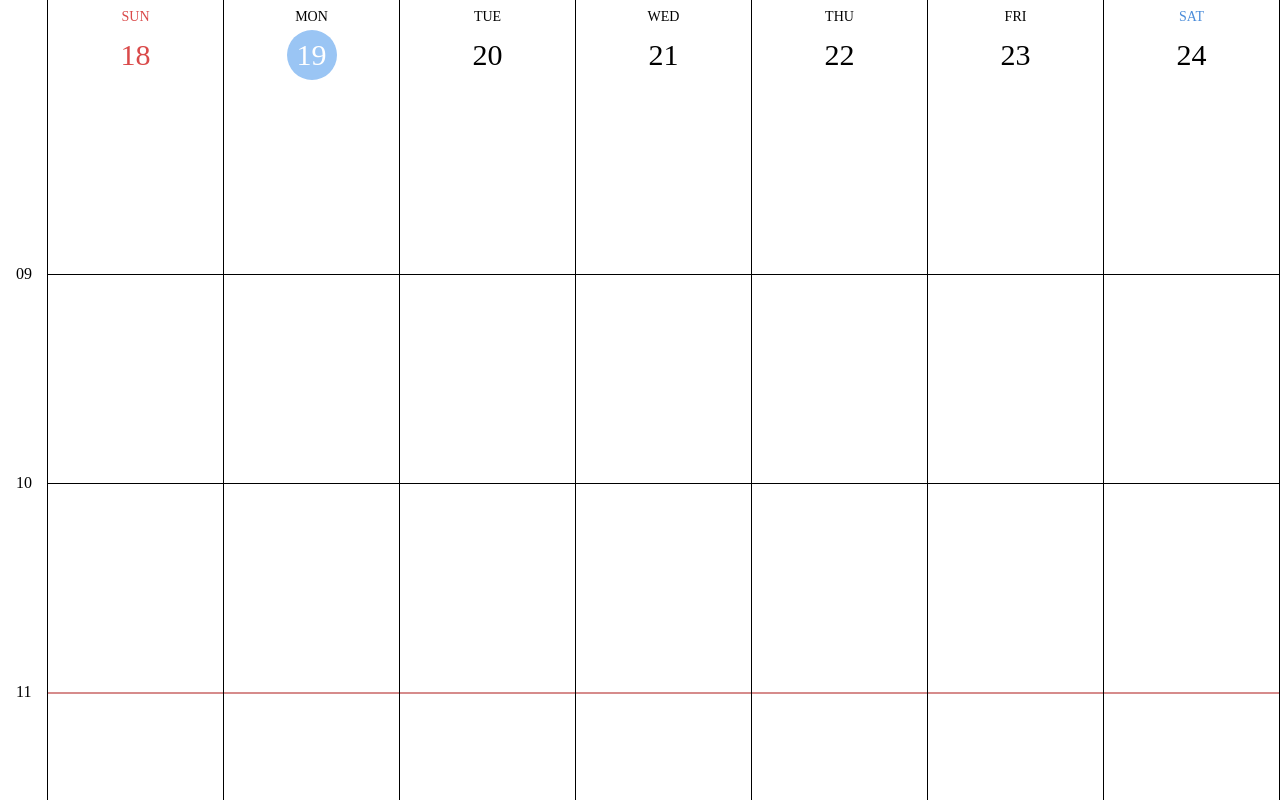
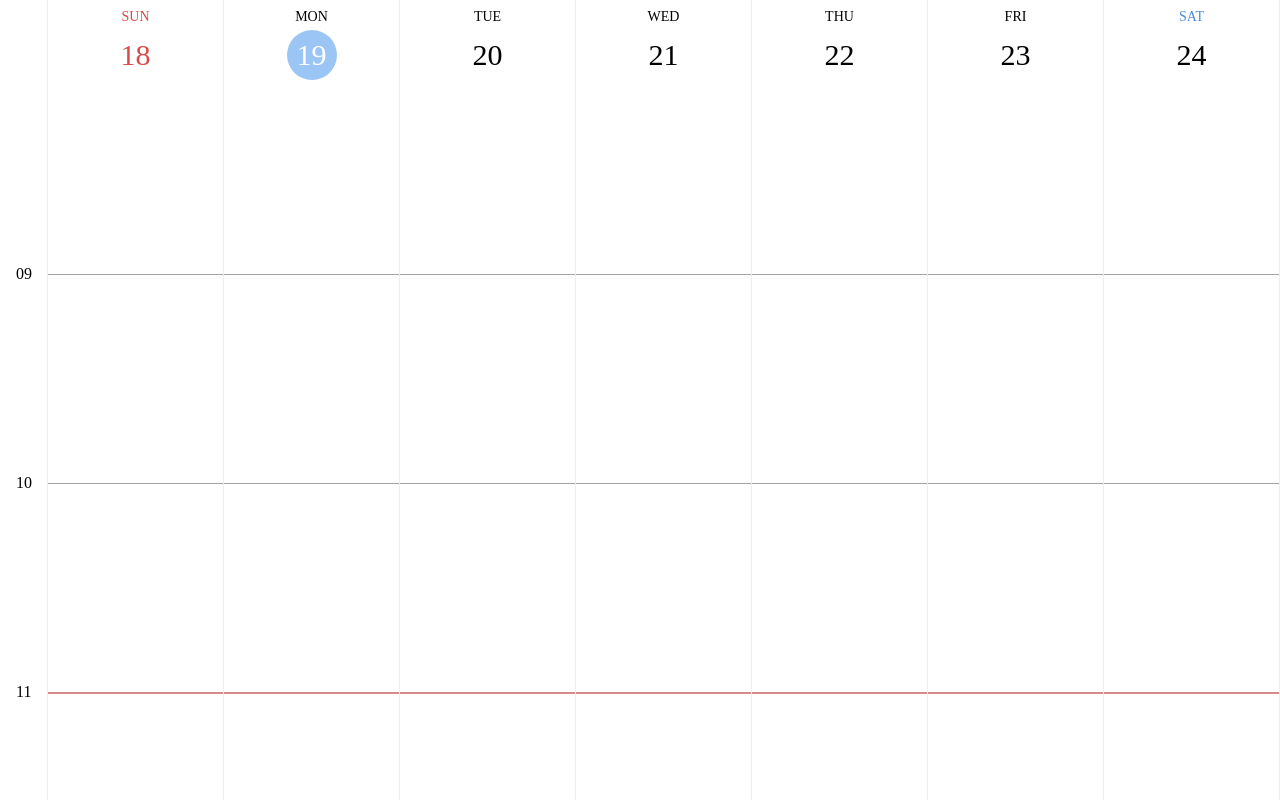
Before and after one commit to codingBottle/JMGDH_Web, a Next.js app: page / in a window 1280 px wide. Shown: the top 800 px of the page. Built offline with nearby package versions, Linux system fonts and the light colour scheme.

Commit message:
주간캘린더 테두리 선 색상 수정

```diff
--- a/src/components/WeeklyCalender/TimeTodo.tsx
+++ b/src/components/WeeklyCalender/TimeTodo.tsx
@@ -78,7 +78,7 @@ const Main = styled.main`
 `;
 
 const HourBlock = styled.div`
-  border: 1px solid black;
+  border: 1px solid #EDEDED;
   border-style: none solid;
   margin: -1px 0 0 -1px;
 `;
@@ -103,7 +103,7 @@ const Hour = styled.section<{ showHours: boolean }>`
     left: 0;
     right: 0;
     top: 50%;
-    border-top: 1px solid black;
+    border-top: 1px solid #A3A3A3;
   }
 `;
 
--- a/src/components/WeeklyCalender/WeeklyList.tsx
+++ b/src/components/WeeklyCalender/WeeklyList.tsx
@@ -115,7 +115,7 @@ const DayItem = styled.li`
   align-items: center;
   justify-content: center;
 
-  border: 1px solid black;
+  border: 1px solid #EDEDED;
   border-style: none solid;
   padding-top: 0.625rem;
 
```
